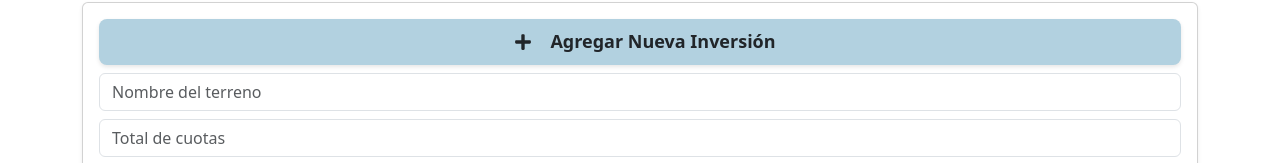
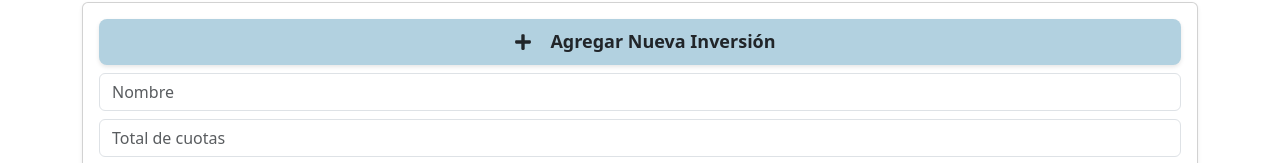
Before and after one commit to WildoFari/Finance-Tracker., a React (Create React App) app: page /Inversiones in a window 1280 px wide. Shown: the part 142-305 px from the top of the page. Built offline with nearby package versions, Linux system fonts and the light colour scheme.

Commit message:
Se actualizó el placeholder del campo de entrada en el componente AddInvestment, cambiando de "Nombre del terreno" a "Nombre" para una mejor claridad y concisión.

```diff
--- a/src/components/AddInvestment.js
+++ b/src/components/AddInvestment.js
@@ -91,7 +91,7 @@ const AddInvestment = ({ addInvestment, existingInvestments }) => {
             <input
                 type="text"
                 className="form-control mb-2"
-                placeholder="Nombre del terreno"
+                placeholder="Nombre"
                 value={name}
                 onChange={(e) => setName(e.target.value)}
             />
```
